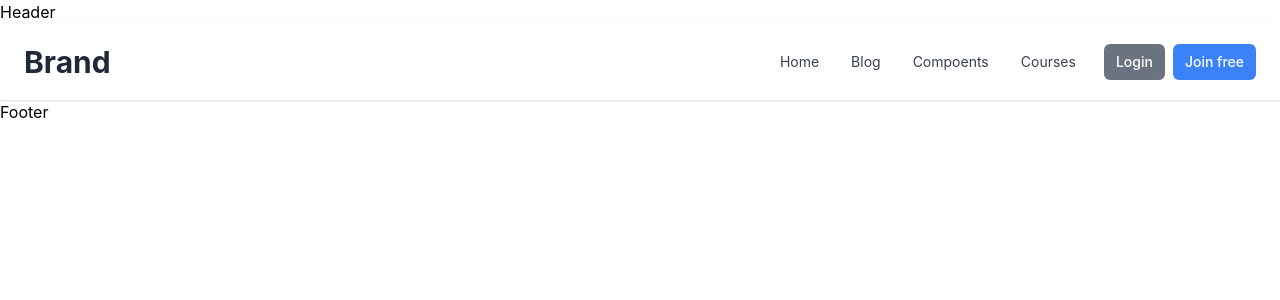
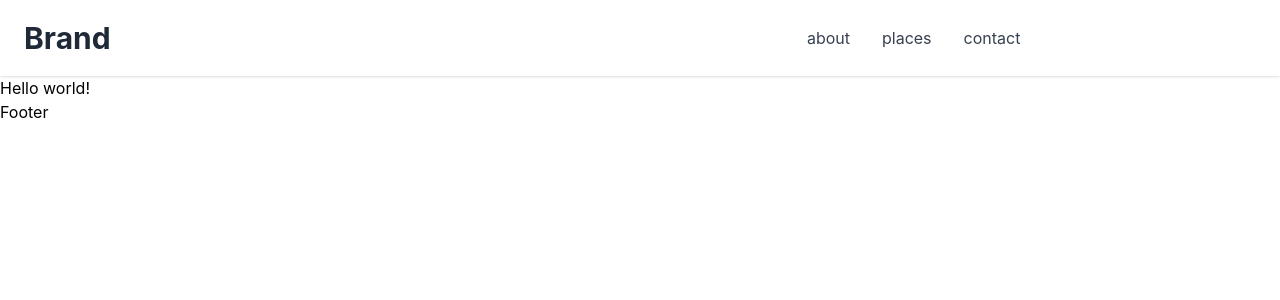
Before and after one commit to brendef/orderapp, a Next.js app: page / in a window 1280 px wide. Shown: the top 300 px of the page. Built offline with nearby package versions, Linux system fonts and the light colour scheme.

Commit message:
made navbar more dynamic

```diff
--- a/components/Layout.tsx
+++ b/components/Layout.tsx
@@ -1,6 +1,7 @@
 // Next JS
 import Head from 'next/head'
-
+// Components
+import Navbar from '../components/Navbar'
 
 const Layout = ({
     children,
@@ -17,7 +18,7 @@ const Layout = ({
             <meta name='description' content=' A description of your app "Description" ' />
         </Head>
         <div className={``}>
-            <header>Header</header>
+            <Navbar />
             <main className={``}>
                 { children }
             </main>
--- a/components/Navbar.tsx
+++ b/components/Navbar.tsx
@@ -1,7 +1,18 @@
 // React.js
 import React, { useState } from 'react'
 
-const Navbar = () => {
+const Navbar = ({
+  title = { text: 'Brand', to: '/' },
+  navLinks = [
+    {text: 'about', to: 'about'},
+    {text: 'places', to: 'places'},
+    {text: 'contact'},
+  ],
+  menuButtons = [
+    {text: 'Login', to: 'login', colour: 'gray', hoverColour: 'blue'},
+    {text: 'Join for free', to: 'register'},
+  ],
+}:any) => {
 
   // Scopped CSS
   const renderCSS = () => {
@@ -25,7 +36,12 @@ const Navbar = () => {
           <div className='flex flex-col md:flex-row md:justify-between md:items-center'>
             <div className='flex items-center justify-between'>
               <div className='flex items-center'>
-                <a className='text-2xl font-bold text-gray-800 transition-colors duration-200 transform dark:text-white lg:text-3xl hover:text-gray-700 dark:hover:text-gray-300' href='#'>Brand</a>
+                <a
+                  className='text-2xl font-bold text-gray-800 transition-colors duration-200 transform dark:text-white lg:text-3xl hover:text-gray-700 dark:hover:text-gray-300'
+                  href={ title ? title.to : '#' }
+                >
+                  { title ? title.text : title }
+                </a>
               </div>
               {/* Mobile menu button */}
               <div className='flex md:hidden'>
@@ -78,14 +94,43 @@ const Navbar = () => {
             {/* Mobile Menu open: 'block', Menu closed: 'hidden'  */}
             <div className={`items-center md:flex ${MobileMenu ? 'block' : 'hidden'}`}>
               <div className='flex flex-col mt-2 md:flex-row md:mt-0 md:mx-1'>
-                <a className='my-1 text-sm leading-5 text-gray-700 transition-colors duration-200 transform dark:text-gray-200 hover:text-blue-600 dark:hover:text-blue-400 hover:underline md:mx-4 md:my-0' href='#'>Home</a>
-                <a className='my-1 text-sm leading-5 text-gray-700 transition-colors duration-200 transform dark:text-gray-200 hover:text-blue-600 dark:hover:text-blue-400 hover:underline md:mx-4 md:my-0' href='#'>Blog</a>
-                <a className='my-1 text-sm leading-5 text-gray-700 transition-colors duration-200 transform dark:text-gray-200 hover:text-blue-600 dark:hover:text-blue-400 hover:underline md:mx-4 md:my-0' href='#'>Compoents</a>
-                <a className='my-1 text-sm leading-5 text-gray-700 transition-colors duration-200 transform dark:text-gray-200 hover:text-blue-600 dark:hover:text-blue-400 hover:underline md:mx-4 md:my-0' href='#'>Courses</a>
+                {
+                  navLinks.map((link:any, index:any) => {
+                    const useLinkText = link.text ? link.text : link
+                    const useLinkTo = link.to ? link.to : '#'
+                    const useLinkTextSize = link.textSize ? link.textSize : 'sm'
+                    return (
+                      <a
+                        key={index}
+                        className={`my-1 text-${useLinkTextSize} leading-5 text-gray-700 transition-colors duration-200 transform dark:text-gray-200 hover:text-blue-600 dark:hover:text-blue-400 hover:underline md:mx-4 md:my-0`}
+                        href={useLinkTo}
+                      >
+                        {useLinkText}
+                      </a>
+                    )
+                  })
+                }
+
               </div>
               <div className='flex items-center py-2 -mx-1 md:mx-0'>
-                <a className='block w-1/2 px-3 py-2 mx-1 text-sm font-medium leading-5 text-center text-white transition-colors duration-200 transform bg-gray-500 rounded-md hover:bg-blue-600 md:mx-2 md:w-auto' href='#'>Login</a>
-                <a className='block w-1/2 px-3 py-2 mx-1 text-sm font-medium leading-5 text-center text-white transition-colors duration-200 transform bg-blue-500 rounded-md hover:bg-blue-600 md:mx-0 md:w-auto' href='#'>Join free</a>
+                {
+                  menuButtons.map((button:any, index:any) => {
+                    const useButtonText = button.text ? button.text : button
+                    const useButtonTo = button.to ? button.to : '#'
+                    const useColour = button.colour ? button.colour : 'blue'
+                    const useHoverColour = button.hoverColour ? button.hoverColour : 'gray'
+                    const useButtonTextSize = button.textSize ? button.textSize : 'sm'
+
+                    return (
+                      <a
+                        key={index}
+                        className={`block w-1/2 px-3 py-2 mx-1 text-${useButtonTextSize} font-medium leading-5 text-center text-white transition-colors duration-200 transform bg-${useColour}-500 rounded-md hover:bg-${useHoverColour}-600 md:mx-2 md:w-auto`}
+                        href={useButtonTo}
+                      >
+                        {useButtonText}
+                      </a>
+                    )})
+                }
               </div>
             </div>
           </div>
--- a/pages/index.tsx
+++ b/pages/index.tsx
@@ -2,14 +2,14 @@
 import type { NextPage } from 'next'
 // Components
 import Layout from '../components/Layout'
-import Navbar from '../components/Navbar'
+
 // -----------------------------------------------------------------------------------------------------------------------
 
 // index
 const Home: NextPage = () => {
   return (
     <Layout>
-      <Navbar />
+      Hello world!
     </Layout>
   )
 }
```
